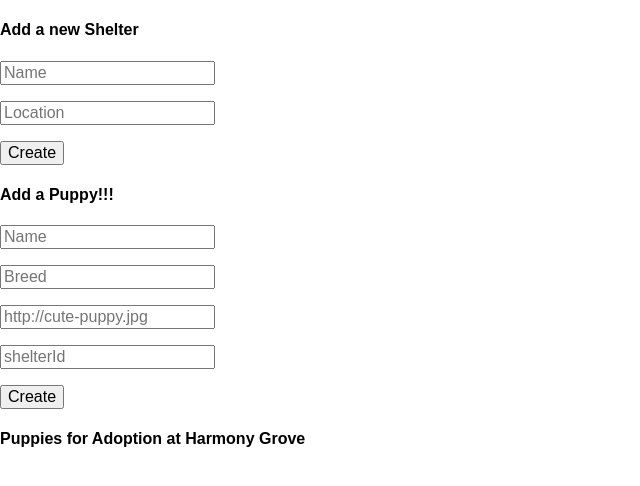
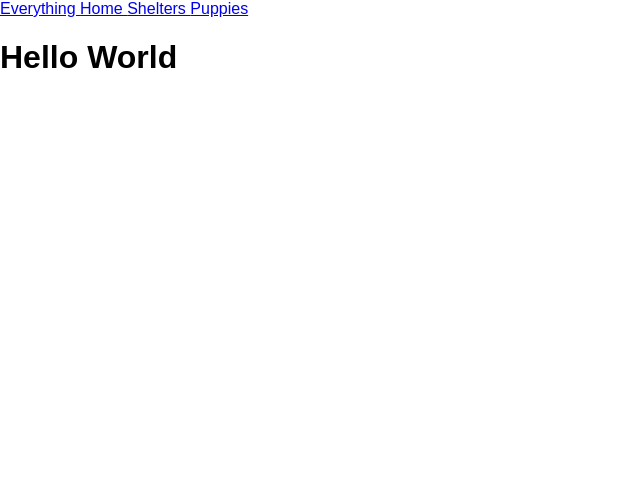
Before and after one commit to tiy-atl-js-jan-2017/adopt-a-puppy, a website with bundled scripts: page app/index.html in a window 1280 px wide. Shown: the whole page, without its empty margins (0-640 px from the left). Built offline with nearby package versions, Linux system fonts and the light colour scheme; some packages are replaced by stand-ins of ours; no server answers; files whose address does not match are found by name.

Commit message:
Set Home as default state and add an error state.

```diff
--- a/app/index.html
+++ b/app/index.html
@@ -8,10 +8,23 @@
     <link rel="stylesheet" href="css/main.css">
   </head>
   <body ng-app="app">
-    <div ui-view>
-    </div>
-
-    <div class="container">
+    <nav>
+      <div class="nav-right nav-menu">
+        <a class="nav-item" href="/">
+          Everything
+        </a>
+        <a class="nav-item" href="#!/home">
+          Home
+        </a>
+        <a class="nav-item" href="#!/shelters">
+          Shelters
+        </a>
+        <a class="nav-item" href="#!/puppies">
+          Puppies
+        </a>
+      </div>
+    </nav>
+    <div class="container" ui-view>
       <div ng-controller="ShelterController">
 
         <h4>Add a new Shelter</h4>
--- a/src/js/config.js
+++ b/src/js/config.js
@@ -6,7 +6,14 @@ function Config ($stateProvider, $urlRouterProvider) {
     .state('home', {
       url: '/home',
       template: '<h1>Hello World</h1>'
+    })
+    .state('page-not-found', {
+      url: '/not-found',
+      template: `<h2>No such page. Haha. You're dumb.</h2>`
     });
+
+  $urlRouterProvider.when('', '/home');
+  $urlRouterProvider.otherwise('/not-found');
 };
 
 Config.$inject = ['$stateProvider', '$urlRouterProvider'];
```
